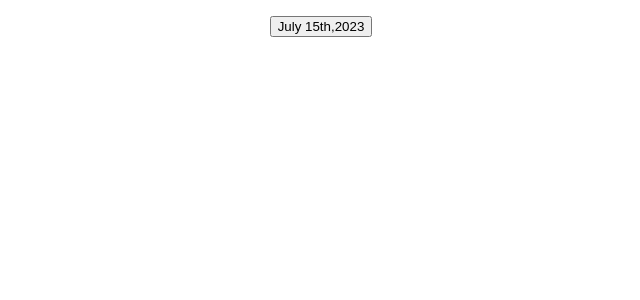
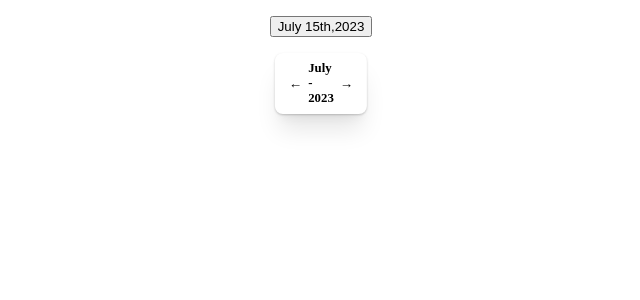
Before and after one commit to Bepis1559/Date_Picker, a React (Vite) app: page / in a window 1280 px wide. Shown: the top 300 px of the page, without its empty margins (319-959 px from the left). Built offline with nearby package versions, Linux system fonts and the light colour scheme.

Commit message:
added header,container

```diff
--- a/src/components/DatePicker.tsx
+++ b/src/components/DatePicker.tsx
@@ -1,5 +1,10 @@
 import { ReactElement } from "react";
+import { DatePickerHeader } from "./DatePickerHeader";
 
 export function DatePicker(): ReactElement {
-  return <></>;
+  return (
+    <div className="date-picker">
+      <DatePickerHeader />
+    </div>
+  );
 }
--- a/src/components/DatePickerContainer.tsx
+++ b/src/components/DatePickerContainer.tsx
@@ -1,10 +1,12 @@
 import { ReactElement } from "react";
 import { DatePickerButton } from "./DatePickerButton";
+import { DatePicker } from "./DatePicker";
 
 export function DatePickerContainer(): ReactElement {
   return (
     <div className="date-picker-container">
       <DatePickerButton />
+      <DatePicker />
     </div>
   );
 }
--- a/src/components/DatePickerHeader.tsx
+++ b/src/components/DatePickerHeader.tsx
@@ -1,12 +1,15 @@
+import { format } from "date-fns";
 import { ReactElement } from "react";
 
 export function DatePickerHeader(): ReactElement {
+  const currentDate = new Date();
+  const formattedDate = format(currentDate, "MMMM - yyyy");
   return (
     <div className="date-picker-header">
       <button type="button" className="prev-month-button month-button">
         &larr;
       </button>
-      <div className="current-month">June - 2023</div>
+      <div className="current-month">{formattedDate}</div>
       <button type="button" className="next-month-button month-button">
         &rarr;
       </button>
```
